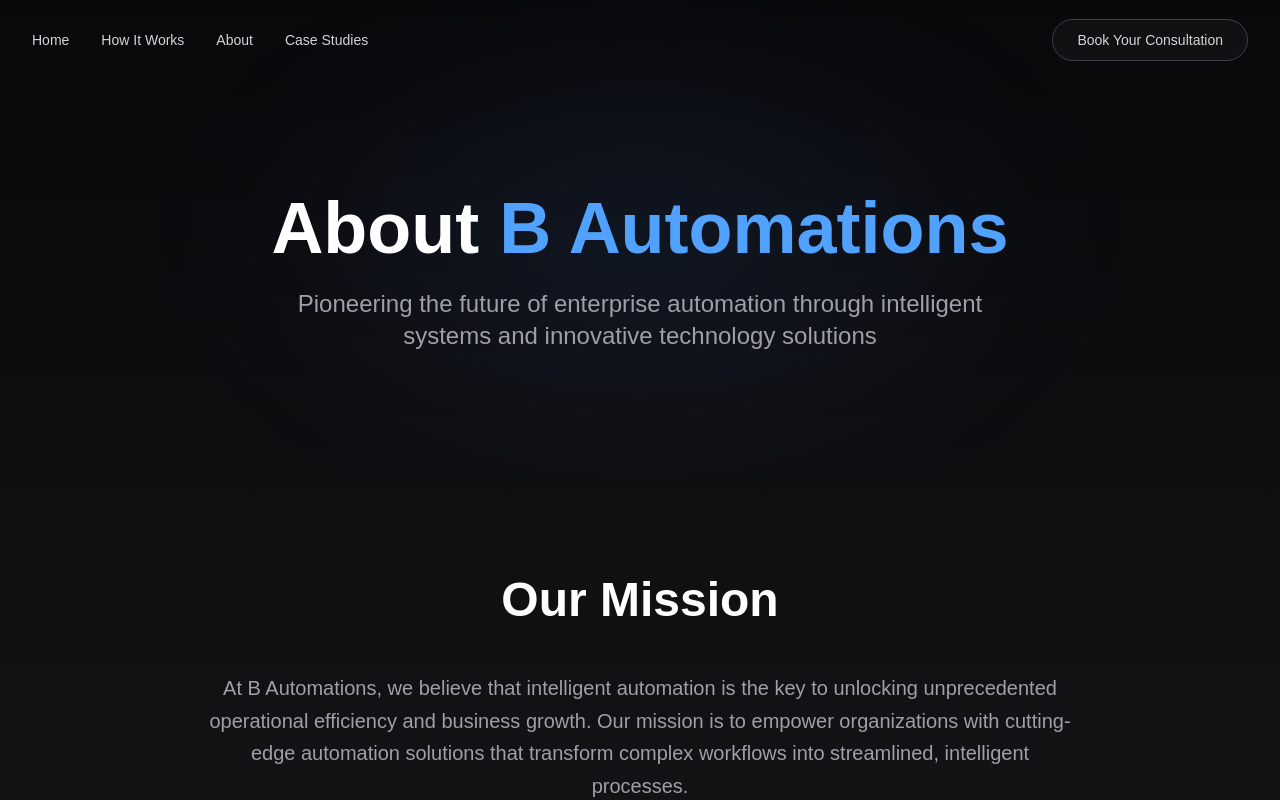
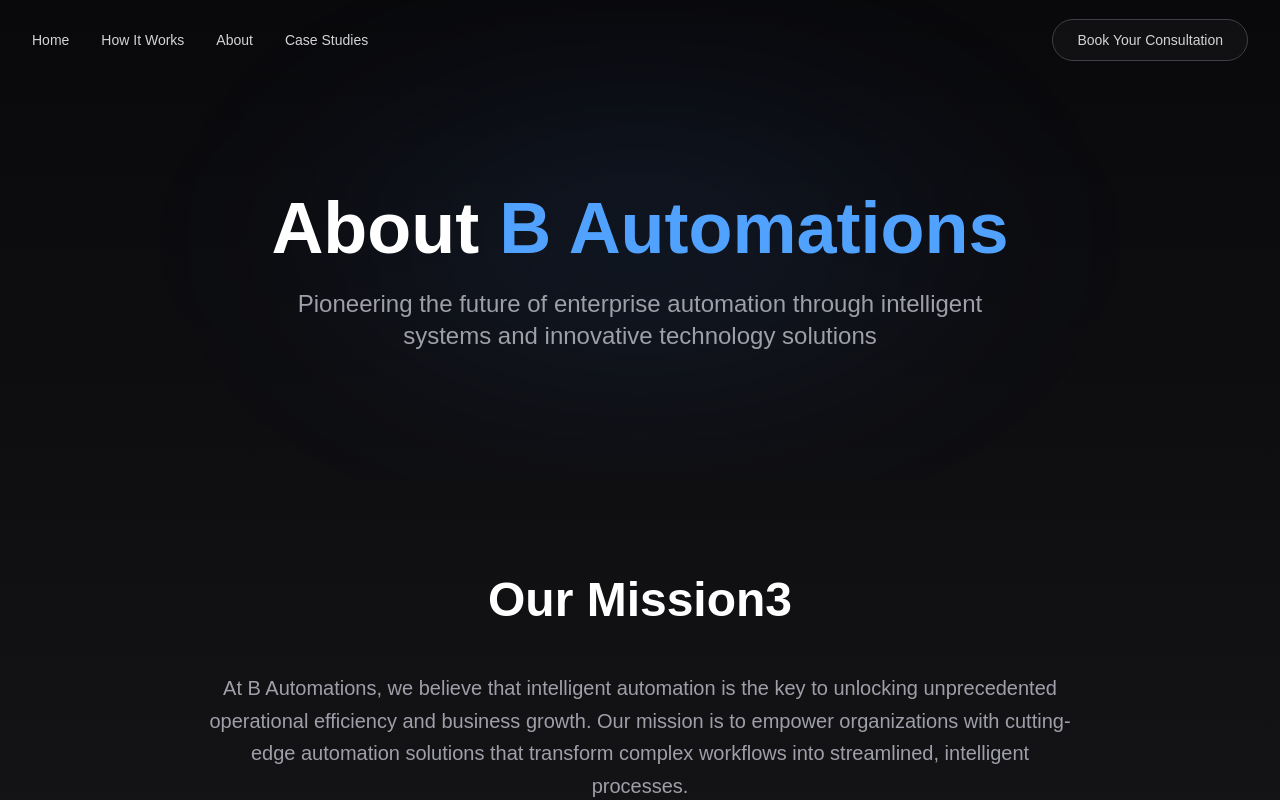
Before and after one commit to BMKellner/b-automations, a Next.js app in the folder apps/web/: page /about in a window 1280 px wide. Shown: the top 800 px of the page. Built offline with nearby package versions, Linux system fonts and the light colour scheme.

Commit message:
Update page.tsx

```diff
--- a/apps/web/app/about/page.tsx
+++ b/apps/web/app/about/page.tsx
@@ -53,7 +53,7 @@ export default function AboutPage() {
             className="space-y-4 sm:space-y-6"
           >
             <h2 className="text-2xl sm:text-3xl md:text-4xl lg:text-5xl font-bold text-white text-center mb-8 sm:mb-12 px-4">
-              Our Mission
+              Our Mission3
             </h2>
             <p className="text-base sm:text-lg md:text-xl text-zinc-400 text-center max-w-4xl mx-auto leading-relaxed px-4">
               At B Automations, we believe that intelligent automation is the key to unlocking unprecedented
```
